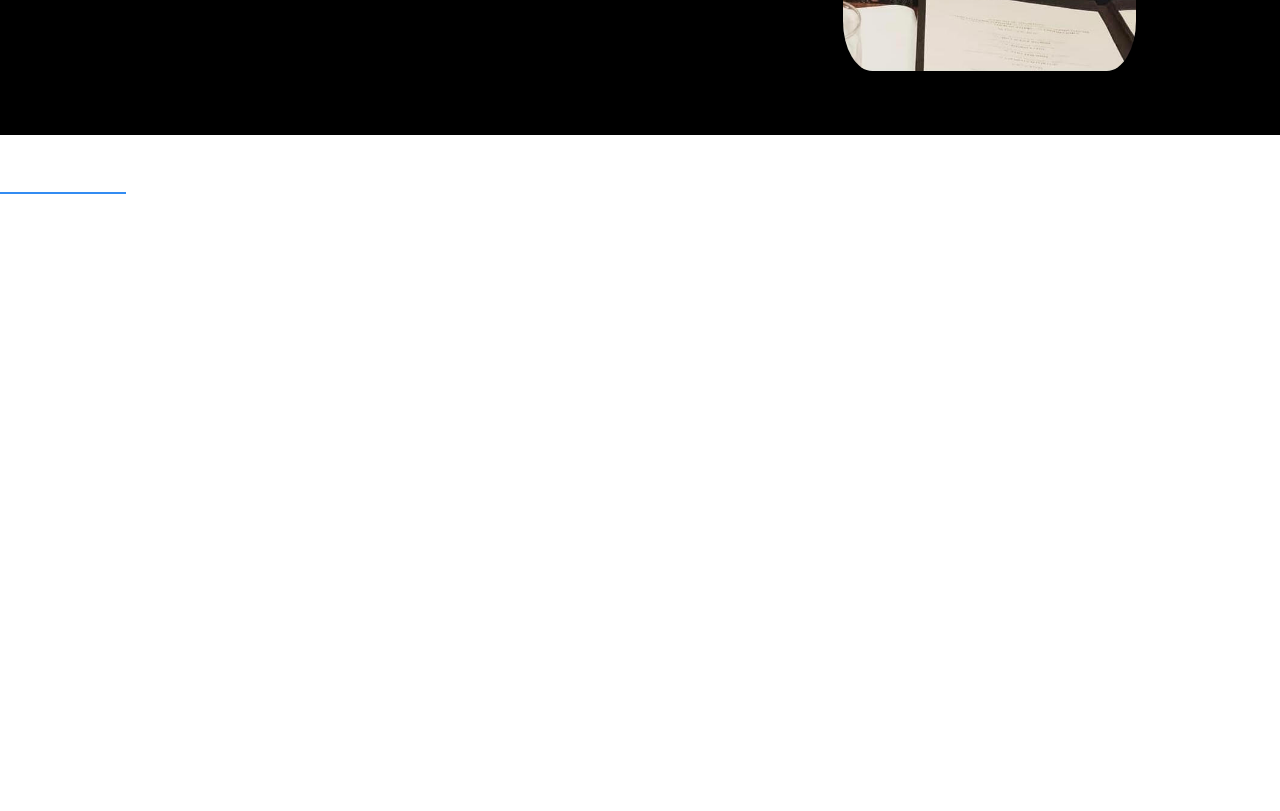
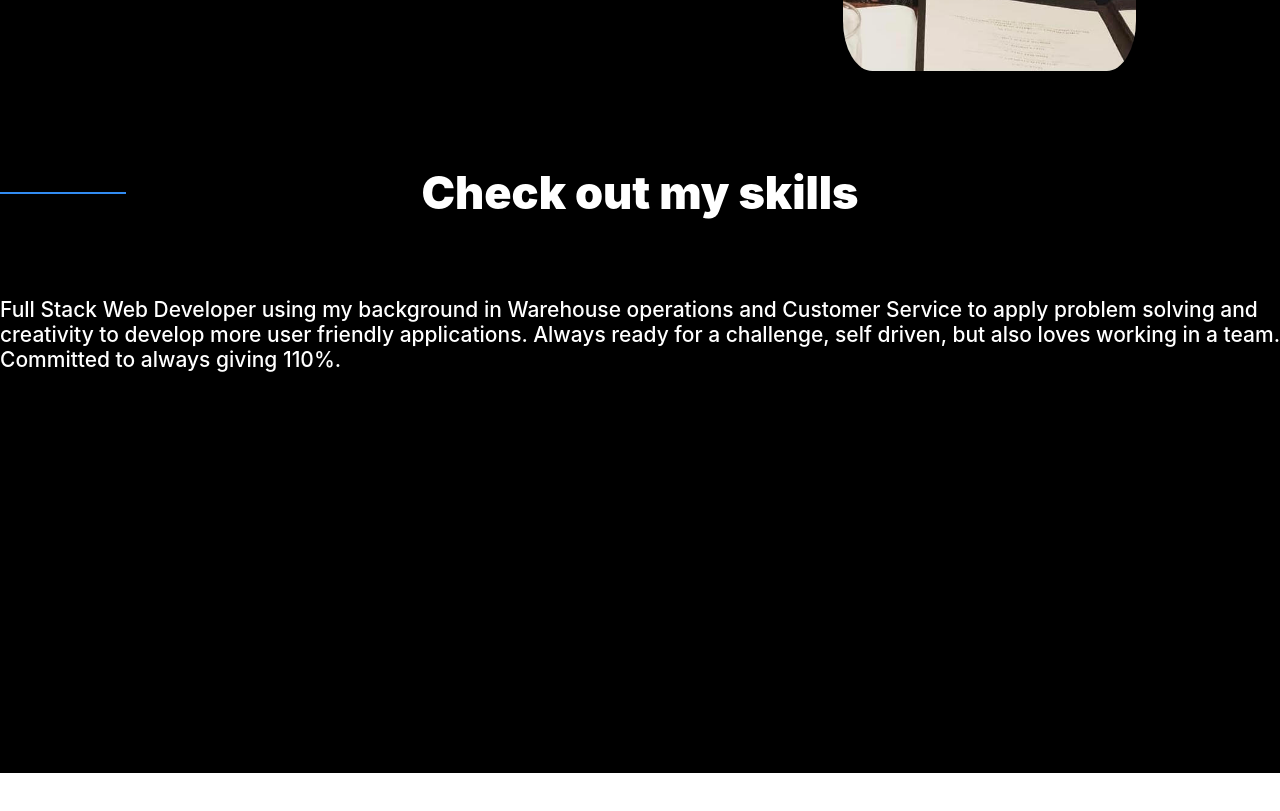
Before and after one commit to Hbrown16/React-Portfolio, a React (Create React App) app in the folder react-portfolio-haley/: page / in a window 1280 px wide. Shown: the part 1280-2091 px from the top of the page. Before the commit the page ends 1756 px from the top, so only its background shows below. Built offline with nearby package versions, Linux system fonts and the light colour scheme.

Commit message:
skills list

```diff
--- a/react-portfolio-haley/src/components/Skills/Skills.js
+++ b/react-portfolio-haley/src/components/Skills/Skills.js
@@ -1,10 +1,68 @@
 import classes from '../Skills/Skills.module.css'
 import PageHeader from '../PageHeader/PageHeader'
+
+const backendSkills =
+<ul>
+    <li>BackEnd</li>
+    <li>Java - SQL - mySQL</li>
+    <li>Node.js - Express.js - PHP</li>
+    <li>Sails</li>
+</ul>
+
+const frontendSkills =
+<ul>
+    <li>Frontend</li>
+    <li>HTML - ReactJS - CSS</li>
+</ul>
+
+const microsoft =
+<ul>
+    <li>Microsoft Skills</li>
+    <li>Word - Powerpoint - Excel</li>
+    <li>Outlook</li>
+</ul>
+
+const otherProgramming =
+<ul>
+    <li>Other Programming Apps</li>
+    <li>Github - Heroku - Squarespace</li>
+</ul>
+
+const otherApp =
+<ul>
+    <li>Other Applications</li>
+    <li>Insomnia - Intera</li>
+</ul>
+
+const moreSkills =
+<ul>
+    <li>More Skills</li>
+    <li>Photographer - Department Lead</li>
+</ul>
+
+const totalSkills = [backendSkills, frontendSkills, microsoft,
+                     otherProgramming, otherApp, moreSkills]
+
 const Skills = () => {
     return (
-        <div>
+        <div className={classes.Skills}>
             <PageHeader title={'Check out my skills'}/>
+            <p>
+                Full Stack Web Developer using my background in Warehouse operations and Customer Service to apply
+                problem solving and creativity to develop more user friendly applications. Always ready for a challenge,
+                self driven, but also loves working in a team. Committed to always giving 110%.
+            </p>
+            <div className={classes.Container}>
+                {totalSkills.map(skills => {
+                    return (
+                        <div className={classes.List}>
+                            {skills}
+                        </div>
+                    )
+                })}
+            </div>
         </div>
+
     );
 }
 
--- a/react-portfolio-haley/src/components/Skills/Skills.module.css
+++ b/react-portfolio-haley/src/components/Skills/Skills.module.css
@@ -0,0 +1,3 @@
+.Skills {
+    background: black;
+}
```
